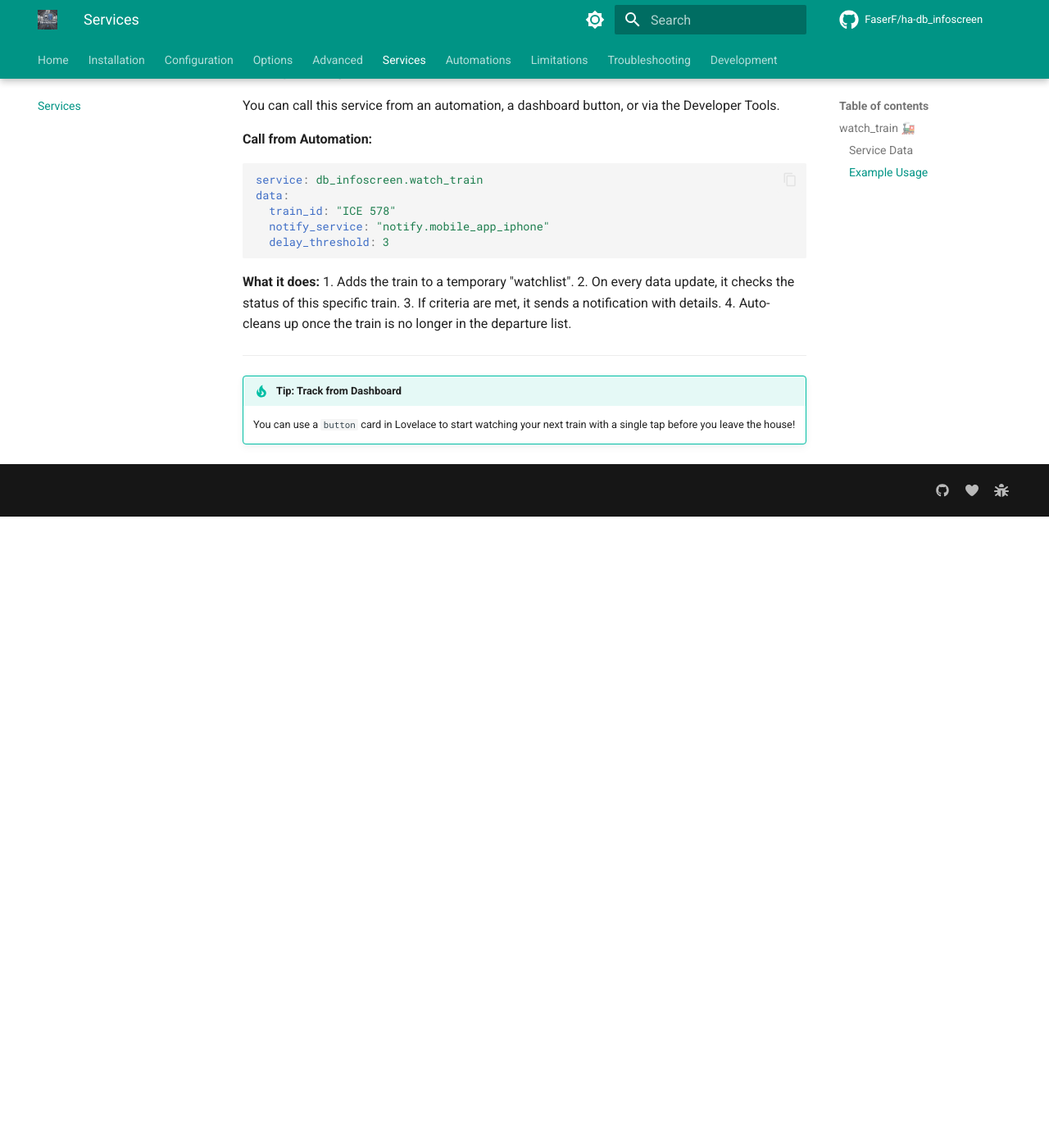
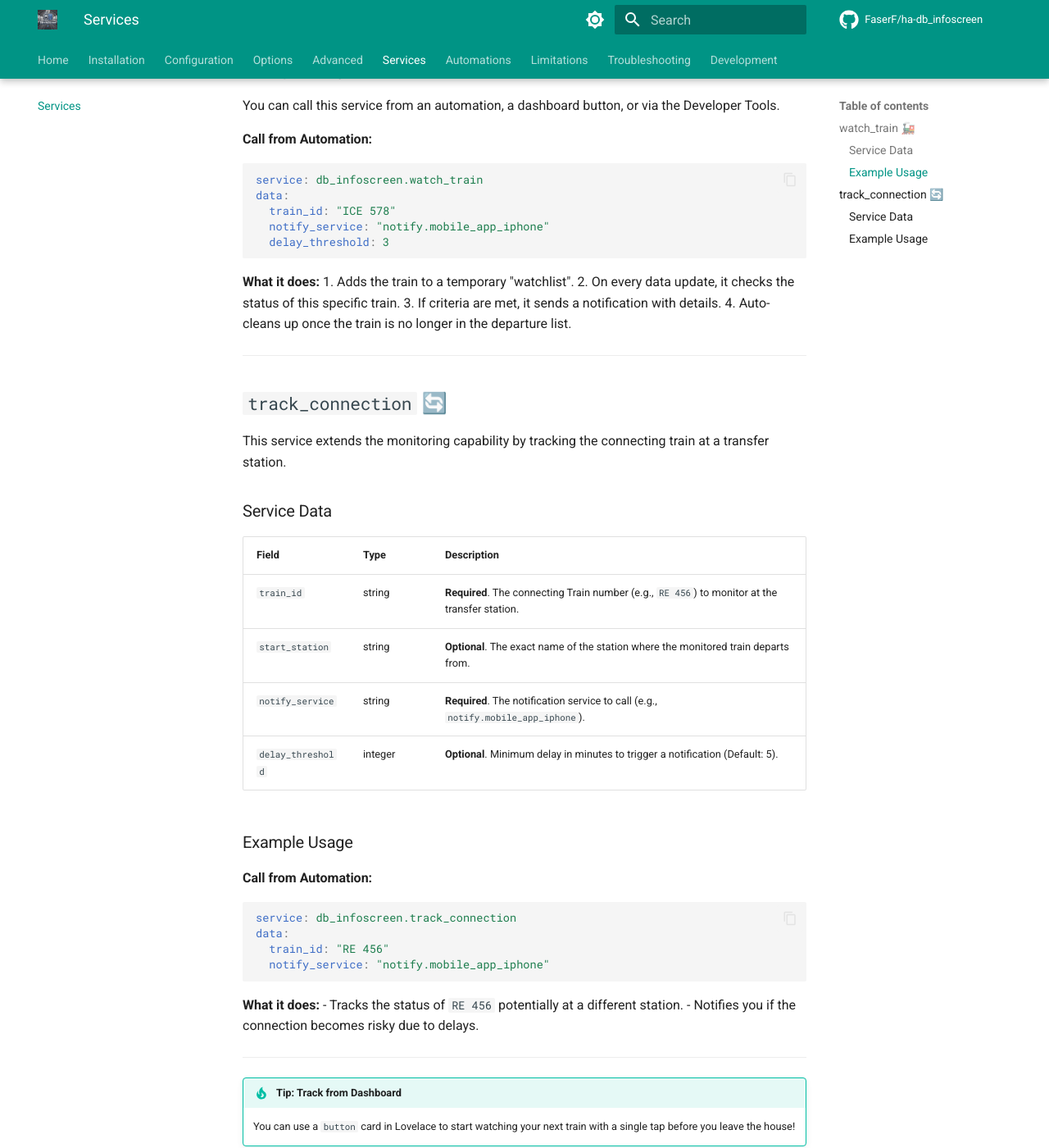
Before and after one commit to FaserF/ha-db_infoscreen, an MkDocs documentation site: the page built from docs/services.md, in a window 1280 px wide and 1400 px high, scrolled down 884 px. Shown: the whole window at 82% size. Built offline with MkDocs 1.6.1 and Material for MkDocs 9.7.7, drawn with Linux system fonts in a browser that asks for light colours; comment, search, counter and statistics services are not loaded; before the commit the page ends 1514 px from its top, so only the background shows below that; some of the changed text lies outside the part shown.

````diff
--- a/docs/services.md
+++ b/docs/services.md
@@ -39,5 +39,34 @@
 
 ---
 
+## `track_connection` 🔄
+
+This service extends the monitoring capability by tracking the connecting train at a transfer station.
+
+### Service Data
+
+| Field | Type | Description |
+| :--- | :--- | :--- |
+| `train_id` | string | **Required**. The connecting Train number (e.g., `RE 456`) to monitor at the transfer station. |
+| `start_station` | string | **Optional**. The exact name of the station where the monitored train departs from. |
+| `notify_service` | string | **Required**. The notification service to call (e.g., `notify.mobile_app_iphone`). |
+| `delay_threshold` | integer | **Optional**. Minimum delay in minutes to trigger a notification (Default: 5). |
+
+### Example Usage
+
+**Call from Automation:**
+```yaml
+service: db_infoscreen.track_connection
+data:
+  train_id: "RE 456"
+  notify_service: "notify.mobile_app_iphone"
+```
+
+**What it does:**
+- Tracks the status of `RE 456` potentially at a different station.
+- Notifies you if the connection becomes risky due to delays.
+
+---
+
 !!! tip "Tip: Track from Dashboard"
     You can use a `button` card in Lovelace to start watching your next train with a single tap before you leave the house!
````
Also changed, not shown: other parts of docs/services.md (+1 -1 lines), 6 other files.
